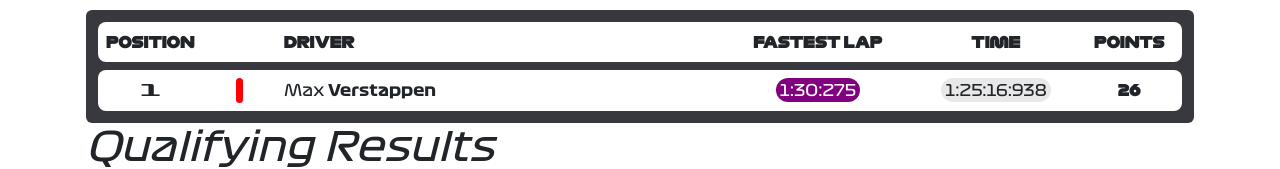
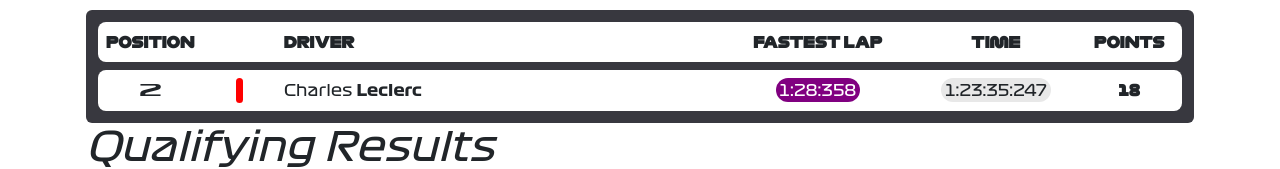
Before and after one commit to David-SDA/f1_webapp, a React (Create React App) app: page /schedule/1/1 in a window 1280 px wide. Shown: the part 930-1099 px from the top of the page. Built offline with nearby package versions, Linux system fonts and the light colour scheme; no server answers.

Commit message:
Ajout d'un composant RaceResultsContentContainer

```diff
--- a/src/components/raceResults/RaceResultsContainer.jsx
+++ b/src/components/raceResults/RaceResultsContainer.jsx
@@ -2,41 +2,26 @@
 
 import RaceResultsHeaderContainer from "./RaceResultsHeaderContainer";
 
-import { Col, Container, Row } from "react-bootstrap";
+import { Container } from "react-bootstrap";
+import RaceResultsContentContainer from "./RaceResultsContentContainer";
 
 export default function RaceResultsContainer(){
-    const MyBar = {
-        width: 7,
-        height: 25,
-        backgroundColor: "red",
-    };
-
     return (
         <Container className="p-0">
             <p className="h1 align-self-start fst-italic" style={{fontFamily: "Formula1-Regular", letterSpacing: "0.0005rem"}}>Race Results</p>
             <Container className="d-flex flex-column p-0 p-sm-2 rounded" style={{backgroundColor: "#38383f"}}>
                 <RaceResultsHeaderContainer />
-                <Row className="d-flex flex-nowrap flex-row justify-content-around align-items-center bg-white m-1 p-1 p-sm-2 rounded-3">
-                    <Col className="p-0" xs={1} sm={1} md={1} lg={1}>
-                        <p className="m-0 text-center text-xs" style={{fontFamily: "Formula1-Wide", letterSpacing: "0.0005rem"}}>1</p>
-                    </Col>
-                    <Col className="d-flex flex-row justify-content-center align-items-center" xs={2} sm={1} md={1} lg={1}>
-                        <div className="rounded-3" style={MyBar}></div>
-                    </Col>
-                    <Col className="p-0" xs={2} sm={6} md={4} lg={5}>
-                        <p className="m-0 d-none d-sm-block" style={{fontFamily: "Formula1-Bold", letterSpacing: "0.0005rem"}}><span style={{fontFamily: "Formula1-Regular", letterSpacing: "0.0005rem"}}>Max</span> Verstappen</p>
-                        <p className="m-0 d-block d-sm-none" style={{fontFamily: "Formula1-Bold", letterSpacing: "0.0005rem"}}>VER</p>
-                    </Col>
-                    <Col className="p-0 d-none d-md-block" md={3} lg={2}>
-                        <p className="m-0 text-center" style={{fontFamily: "Formula1-Regular", letterSpacing: "0.0005rem"}}><span className="rounded-5 p-1 text-white" style={{backgroundColor: "purple"}}>1:30:275</span></p>
-                    </Col>
-                    <Col className="p-0"  xs={5} sm={3} md={2} lg={2}>
-                        <p className="m-0 text-center" style={{fontFamily: "Formula1-Regular", letterSpacing: "0.0005rem"}}><span className="rounded-5 p-1" style={{backgroundColor: "#e8e8e8"}}>1:25:16:938</span></p>
-                    </Col>
-                    <Col className="p-0" xs={2} sm={1} md={1} lg={1}>
-                        <p className="m-0 text-center" style={{fontFamily: "Formula1-Black", letterSpacing: "0.0005rem"}}>26</p>
-                    </Col>
-                </Row>
+                <RaceResultsContentContainer
+                    position={"2"}
+                    color={"red"}
+                    firstName={"Charles"}
+                    familyName={"Leclerc"}
+                    code={"LEC"}
+                    fastestLap={"1:28:358"}
+                    fastestLapRank={"1"}
+                    totalTime={"1:23:35:247"}
+                    points={"18"}
+                />
             </Container>
         </Container>
     );
--- /dev/null
+++ b/src/components/raceResults/RaceResultsContentContainer.jsx
@@ -0,0 +1,84 @@
+import React from "react";
+
+import { Col, Row } from "react-bootstrap";
+
+export default function RaceResultsContentContainer({
+    position,
+    color,
+    firstName,
+    familyName,
+    code,
+    fastestLap,
+    fastestLapRank,
+    totalTime,
+    points
+}){
+    const MyBar = {
+        width: 7,
+        height: 25,
+        backgroundColor: color,
+    };
+
+    const regularText = {
+        fontFamily: "Formula1-Regular",
+        letterSpacing: "0.0005rem",
+    };
+
+    const boldText = {
+        fontFamily: "Formula1-Bold",
+        letterSpacing: "0.0005rem",
+    };
+
+    const blackText = {
+        fontFamily: "Formula1-Black",
+        letterSpacing: "0.0005rem",
+    };
+
+    const wideText = {
+        fontFamily: "Formula1-Wide",
+        letterSpacing: "0.0005rem",
+    }
+
+    return (
+        <Row className="d-flex flex-nowrap flex-row justify-content-around align-items-center bg-white m-1 p-1 p-sm-2 rounded-3">
+            <Col className="p-0" xs={1} sm={1} md={1} lg={1}>
+                <p className="m-0 text-center text-xs" style={wideText}>
+                    {position}
+                </p>
+            </Col>
+            <Col className="d-flex flex-row justify-content-center align-items-center" xs={2} sm={1} md={1} lg={1}>
+                <div className="rounded-3" style={MyBar}></div>
+            </Col>
+            <Col className="p-0" xs={2} sm={6} md={4} lg={5}>
+                <p className="m-0 d-none d-sm-block" style={boldText}>
+                    <span style={regularText}>{firstName} </span>
+                    {familyName}
+                </p>
+                <p className="m-0 d-block d-sm-none" style={boldText}>
+                    {code}
+                </p>
+            </Col>
+            <Col className="p-0 d-none d-md-block" md={3} lg={2}>
+                <p className="m-0 text-center" style={regularText}>
+                    {
+                        fastestLapRank === "1" ? (
+                            <span className="rounded-5 p-1 text-white" style={{backgroundColor: "purple"}}>{fastestLap}</span>
+                        ) : (
+                            <span className="rounded-5 p-1">{fastestLap}</span>
+                        )
+                    }
+                </p>
+            </Col>
+            <Col className="p-0"  xs={5} sm={3} md={2} lg={2}>
+                <p className="m-0 text-center" style={regularText}>
+                    <span className="rounded-5 p-1" style={{backgroundColor: "#e8e8e8"}}>{totalTime}</span>
+                </p>
+            </Col>
+            <Col className="p-0" xs={2} sm={1} md={1} lg={1}>
+                <p className="m-0 text-center" style={blackText}>
+                    {points}
+                </p>
+            </Col>
+        </Row>
+    );
+}
```
